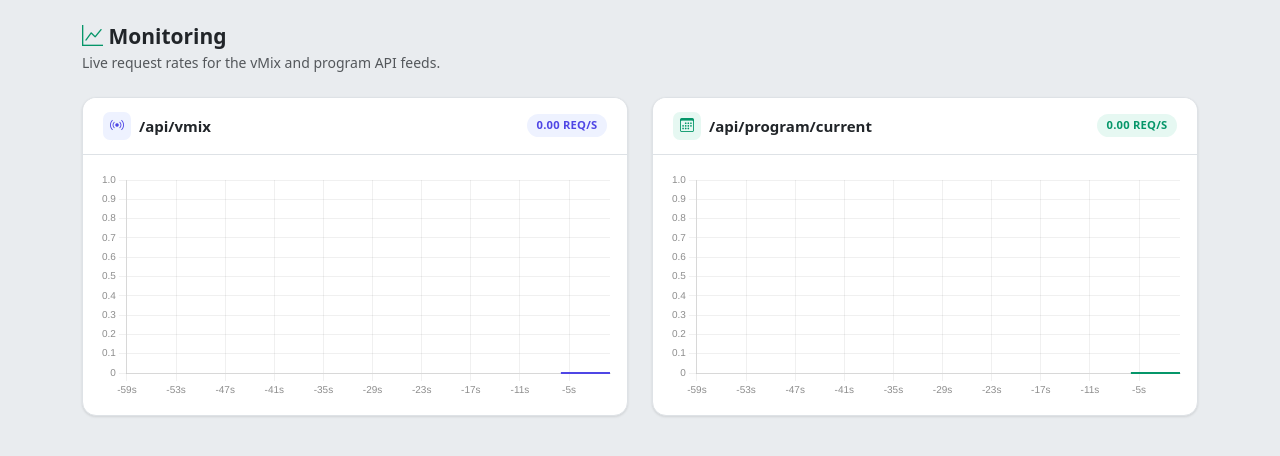
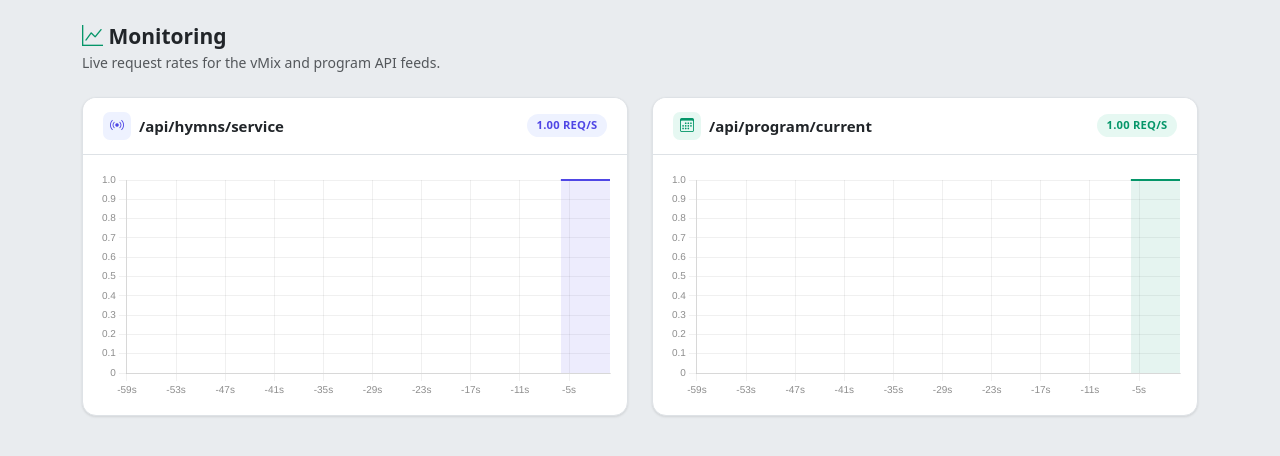
Before and after one commit to rykovv/selah, a FastAPI app: page /monitoring in a window 1280 px wide. Shown: the part 57-513 px from the top of the page. Run offline with FastAPI, Linux system fonts and the light colour scheme; some libraries are stand-ins or nearby versions.

Commit message:
rename /api/vmix to /api/hymns/service
Aligns the legacy vMix endpoint with the project's API naming
convention (/api/hymns/service, /api/program/current, /api/feed/).
Updated all references: route, monitoring, templates.

Co-Authored-By: Claude Opus 4.6 <noreply@anthropic.com>

```diff
--- a/src/vmix-hymnal-manager/factory.py
+++ b/src/vmix-hymnal-manager/factory.py
@@ -18,7 +18,7 @@ from services.monitoring import record_request
 
 logger = logging.getLogger(__name__)
 
-MONITORED_PATHS = {"/api/vmix", "/api/program/current"}
+MONITORED_PATHS = {"/api/hymns/service", "/api/program/current"}
 
 
 class MonitoringMiddleware(BaseHTTPMiddleware):
--- a/src/vmix-hymnal-manager/routes/api.py
+++ b/src/vmix-hymnal-manager/routes/api.py
@@ -19,7 +19,7 @@ from utils import get_slides_by_type
 router = APIRouter()
 
 
-@router.get("/api/vmix", response_model=List[VmixRow])
+@router.get("/api/hymns/service", response_model=List[VmixRow])
 def get_vmix_feed(db: Session = Depends(get_db)):
     """Flatten scheduled hymns into the row format vMix expects."""
     service_items = (
--- a/src/vmix-hymnal-manager/routes/monitoring.py
+++ b/src/vmix-hymnal-manager/routes/monitoring.py
@@ -27,7 +27,7 @@ def monitoring_stats(window: int = Query(default=WINDOW_SECONDS, ge=1, le=300)):
     """Return current requests-per-second for monitored endpoints."""
     stats = get_all_stats(window)
     result = {
-        "vmix_rps": stats.get("/api/vmix", 0.0),
+        "hymns_rps": stats.get("/api/hymns/service", 0.0),
         "program_rps": stats.get("/api/program/current", 0.0),
         "feeds": {},
     }
--- a/src/vmix-hymnal-manager/services/monitoring.py
+++ b/src/vmix-hymnal-manager/services/monitoring.py
@@ -7,7 +7,7 @@ from typing import Dict
 WINDOW_SECONDS = 1
 
 _request_log: Dict[str, deque] = {
-    "/api/vmix": deque(maxlen=3600),
+    "/api/hymns/service": deque(maxlen=3600),
     "/api/program/current": deque(maxlen=3600),
 }
 
--- a/src/vmix-hymnal-manager/templates/hymn_manager.html
+++ b/src/vmix-hymnal-manager/templates/hymn_manager.html
@@ -94,7 +94,7 @@
                         <span class="text-secondary" style="font-size: 0.78rem;">
                             {{ library|length }} hymns
                         </span>
-                        <a href="/api/vmix" target="_blank"
+                        <a href="/api/hymns/service" target="_blank"
                             class="btn btn-sm btn-outline-secondary d-flex align-items-center gap-1"
                             title="vMix JSON feed">
                             <i class="bi bi-broadcast"></i>
--- a/src/vmix-hymnal-manager/templates/monitoring.html
+++ b/src/vmix-hymnal-manager/templates/monitoring.html
@@ -14,7 +14,7 @@
 
 <div class="row g-4">
 
-    <!-- /api/vmix -->
+    <!-- /api/hymns/service -->
     <div class="col-md-6">
         <div class="cm-card">
             <div class="cm-card-header">
@@ -22,12 +22,12 @@
                     <span class="cm-chip cm-chip-indigo">
                         <i class="bi bi-broadcast"></i>
                     </span>
-                    /api/vmix
+                    /api/hymns/service
                 </h5>
-                <span class="cm-pill cm-pill-primary" id="vmix-rps-badge">0.00 req/s</span>
+                <span class="cm-pill cm-pill-primary" id="hymns-rps-badge">0.00 req/s</span>
             </div>
             <div style="padding: 1rem; height: 260px;">
-                <canvas id="vmixChart"></canvas>
+                <canvas id="hymnsChart"></canvas>
             </div>
         </div>
     </div>
@@ -168,7 +168,7 @@
         });
     }
 
-    var vmixChart    = makeChart('vmixChart', 'indigo');
+    var hymnsChart    = makeChart('hymnsChart', 'indigo');
     var programChart = makeChart('programChart', 'emerald');
 
     /* Build feed charts dynamically */
@@ -198,11 +198,11 @@
         fetch('/api/monitoring/stats')
             .then(function (res) { return res.json(); })
             .then(function (data) {
-                pushPoint(vmixChart, data.vmix_rps);
+                pushPoint(hymnsChart, data.hymns_rps);
                 pushPoint(programChart, data.program_rps);
 
-                document.getElementById('vmix-rps-badge').textContent =
-                    data.vmix_rps.toFixed(2) + ' req/s';
+                document.getElementById('hymns-rps-badge').textContent =
+                    data.hymns_rps.toFixed(2) + ' req/s';
                 document.getElementById('program-rps-badge').textContent =
                     data.program_rps.toFixed(2) + ' req/s';
 
@@ -223,7 +223,7 @@
     /* Re-apply chart colours on theme toggle */
     document.getElementById('cm-theme-toggle').addEventListener('click', function () {
         setTimeout(function () {
-            updateChartTheme(vmixChart, 'indigo');
+            updateChartTheme(hymnsChart, 'indigo');
             updateChartTheme(programChart, 'emerald');
             Object.keys(feedCharts).forEach(function (slug) {
                 updateChartTheme(feedCharts[slug], 'amber');
```
